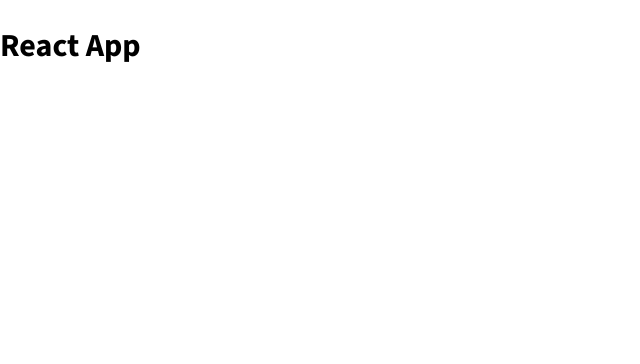
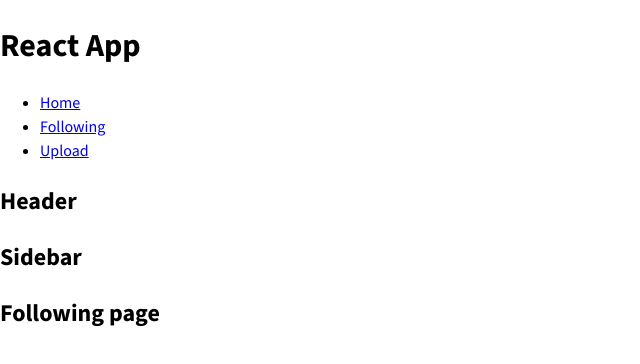
Before and after one commit to BaoVStorm/Tiktok-UI, a React (Create React App) app: page /following in a window 1280 px wide. Shown: the top 364 px of the page, without its empty margins (0-640 px from the left). Built offline with nearby package versions, Linux system fonts and the light colour scheme.

Commit message:
push all

```diff
--- a/src/App.js
+++ b/src/App.js
@@ -1,8 +1,52 @@
+import { BrowserRouter as Router, Routes, Route, Link } from 'react-router-dom';
+import { Fragment } from 'react';
+
+import { publicRoutes } from '~/routes';
+import { DefaultLayout } from '~/components/Layout';
+
 function App() {
     return (
-        <div className="App">
-            <h1>React App</h1>
-        </div>
+        <Router>
+            <div className="App">
+                <h1>React App</h1>
+                <nav>
+                    <ul>
+                        <li>
+                            <Link to="/">Home</Link>
+                        </li>
+                        <li>
+                            <Link to="/following">Following</Link>
+                        </li>
+                        <li>
+                            <Link to="/upload">Upload</Link>
+                        </li>
+                    </ul>
+                </nav>
+
+                <Routes>
+                    {publicRoutes.map((route, index) => {
+                        // const Layout = route.layout === null ? Fragment : DefaultLayout;
+                        const Page = route.component;
+
+                        let Layout = DefaultLayout;
+                        if (route.layout) Layout = route.layout;
+                        else if (route.layout === null) Layout = Fragment;
+
+                        return (
+                            <Route
+                                key={index}
+                                path={route.path}
+                                element={
+                                    <Layout>
+                                        <Page />
+                                    </Layout>
+                                }
+                            />
+                        );
+                    })}
+                </Routes>
+            </div>
+        </Router>
     );
 }
 
--- /dev/null
+++ b/src/components/Layout/DefaultLayout/Sidebar/index.js
@@ -0,0 +1,5 @@
+function Sidebar() {
+    return <h2>Sidebar</h2>;
+}
+
+export default Sidebar;
--- /dev/null
+++ b/src/components/Layout/DefaultLayout/index.js
@@ -0,0 +1,16 @@
+import Header from '~/components/Layout/components/Header';
+import Sidebar from './Sidebar';
+
+function DefaultLayout({ children }) {
+    return (
+        <div>
+            <Header />
+            <div className="container">
+                <Sidebar />
+                <div className="content">{children}</div>
+            </div>
+        </div>
+    );
+}
+
+export default DefaultLayout;
--- /dev/null
+++ b/src/components/Layout/HeaderOnly/index.js
@@ -0,0 +1,14 @@
+import Header from '~/components/Layout/components/Header';
+
+function HeaderOnly({ children }) {
+    return (
+        <div>
+            <Header />
+            <div className="container">
+                <div className="content">{children}</div>
+            </div>
+        </div>
+    );
+}
+
+export default HeaderOnly;
--- /dev/null
+++ b/src/components/Layout/components/Header/index.js
@@ -0,0 +1,5 @@
+function Header() {
+    return <h2>Header</h2>;
+}
+
+export default Header;
--- /dev/null
+++ b/src/components/Layout/index.js
@@ -0,0 +1,4 @@
+import { default as DefaultLayout } from './DefaultLayout';
+import { default as HeaderOnly } from './HeaderOnly';
+
+export { DefaultLayout, HeaderOnly };
--- /dev/null
+++ b/src/pages/Following/index.js
@@ -0,0 +1,5 @@
+function Following() {
+    return <h2>Following page</h2>;
+}
+
+export default Following;
--- /dev/null
+++ b/src/pages/Home/index.js
@@ -0,0 +1,5 @@
+function Home() {
+    return <h2>Home page</h2>;
+}
+
+export default Home;
--- /dev/null
+++ b/src/pages/Upload/index.js
@@ -0,0 +1,5 @@
+function Upload() {
+    return <h1>Upload page</h1>;
+}
+
+export default Upload;
--- /dev/null
+++ b/src/pages/index.js
@@ -0,0 +1,5 @@
+import { default as Home } from './Home';
+import { default as Following } from './Following';
+import { default as Upload } from './Upload';
+
+export { Home, Following, Upload };
--- /dev/null
+++ b/src/routes/index.js
@@ -0,0 +1,15 @@
+import { Home, Following, Upload } from '~/pages';
+
+// Layouts
+import { HeaderOnly } from '~/components/Layout';
+
+const publicRoutes = [
+    { path: '/', component: Home },
+    { path: '/following', component: Following },
+    { path: '/upload', component: Upload, layout: HeaderOnly },
+];
+
+// require login
+const privateRoutes = [];
+
+export { publicRoutes, privateRoutes };
```
